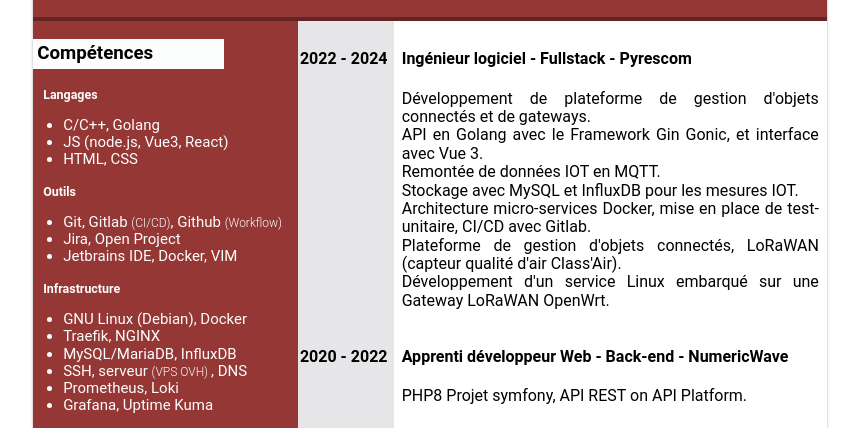
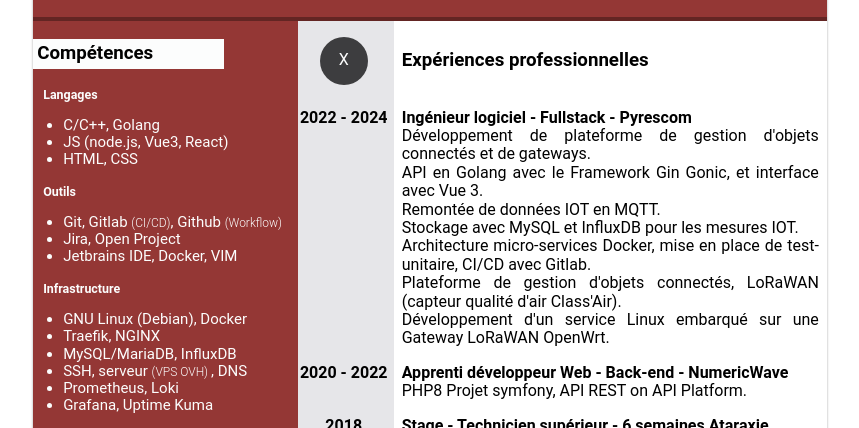
Before and after one commit to devleesch001/html-cv, a plain HTML site: page index.html in a window 1280 px wide. Shown: the part 325-753 px from the top of the page, without its empty margins (210-1069 px from the left). Drawn offline with Linux system fonts and the light colour scheme.

Commit message:
feat: add professional experience section with styling enhancements in index.html and style.css

```diff
--- a/index.html
+++ b/index.html
@@ -71,6 +71,14 @@
     </aside>
     <main class="right-column">
         <div class="boxed-line">
+            <div class="head" style="padding: 16px 0">
+                <span class="icon dark">X</span>
+            </div>
+            <div class="content title">
+                <h3 style="margin: 0">Expériences professionnelles</h3>
+            </div>
+        </div>
+        <div class="boxed-line">
             <div class="head">
                 <h4>2022 - 2024</h4>
             </div>
--- a/style.css
+++ b/style.css
@@ -364,6 +364,8 @@ template {
     --cv-secondary-color: #fdfdfd;
     --cv-secondary-darker-color: #e6e6e9;
     --cv-secondary-text-color: #222;
+
+    --cv-dark-color: #3d3d3f
 }
 
 @page {
@@ -398,6 +400,22 @@ template {
     width: 210mm;
     height: 297mm;
     box-shadow: 0 1px 3px rgba(0, 0, 0, 0.12), 0 1px 2px rgba(0, 0, 0, 0.24);
+}
+
+
+.icon {
+    width: 48px;
+    height: 48px;
+    border-radius: 50%;
+    display: inline-flex;
+    align-content: center;
+    justify-content: center;
+    align-items: center;
+}
+
+.icon.dark {
+    background-color: var(--cv-dark-color);
+    color: var(--cv-primary-text-color);
 }
 
 .header {
@@ -491,9 +509,21 @@ ul {
     padding: 8px 0;
 }
 
+
 .boxed-line > .content {
     flex: 1;
-    padding: 8px;
+    padding: 8px 8px 8px 8px;
+}
+
+.boxed-line > * > h4 {
+    margin: 0;
+}
+
+
+.boxed-line > .title {
+
+    display: flex;
+    align-items: center;
 }
 
 .text-justify {
```
